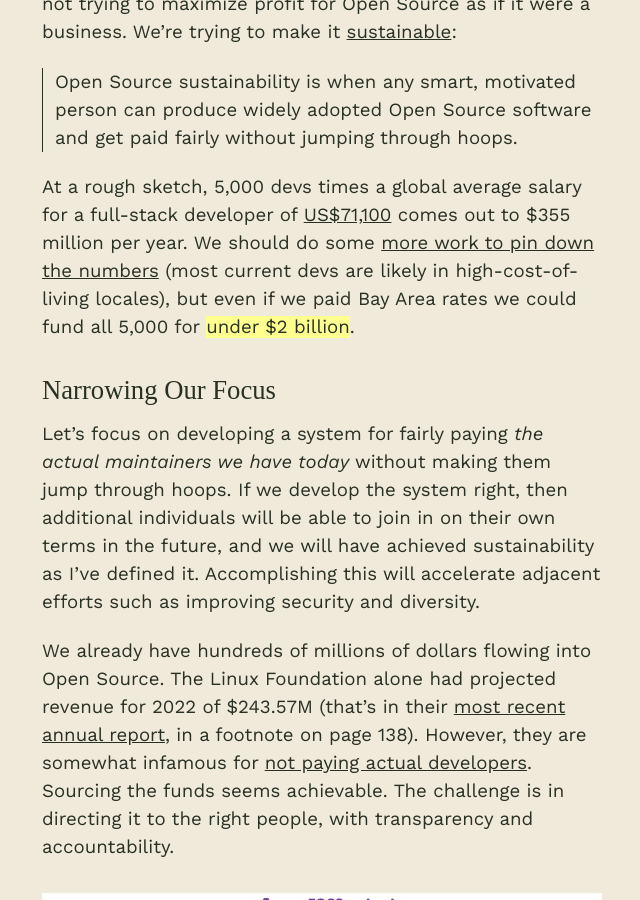
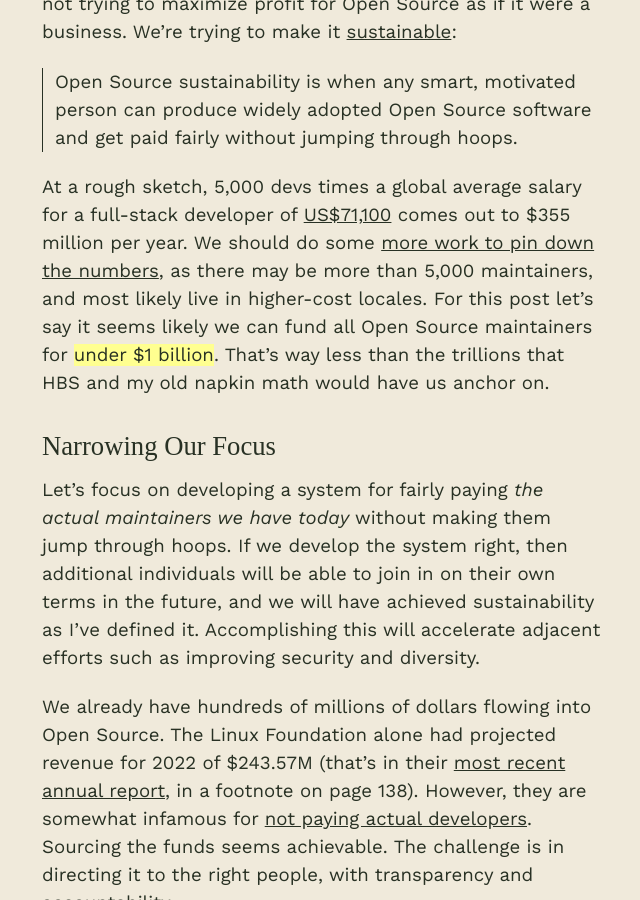
Before and after one commit to chadwhitacre/openpath, a Jekyll site: the page built from _posts/2024-02-05-funding-the-five-thousand.md, in a window 1280 px wide and 900 px high, scrolled down 1736 px. Shown: the whole window, without its empty margins (318-958 px from the left). Built offline with Jekyll 4.4.1, drawn with Linux system fonts in a browser that asks for light colours; some web fonts are replaced; comment, search, counter and statistics services are not loaded; some of the changed text lies outside the part shown.

Commit message:
Tighten up to $1 billion

```diff
--- a/_posts/2024-02-05-funding-the-five-thousand.md
+++ b/_posts/2024-02-05-funding-the-five-thousand.md
@@ -1,6 +1,6 @@
 ---
 title: Funding the Five Thousand
-excerpt: We can solve the OSS sustainability crisis for less than $2 billion, priced to cost.
+excerpt: We can solve the OSS sustainability crisis for less than $1 billion, priced to cost.
 ---
 
 A number of years ago, I did some napkin math on [the value created by Open
@@ -49,9 +49,11 @@
 developer of
 [US$71,100](https://www.statista.com/statistics/793602/worldwide-developer-survey-average-salaries/)
 comes out to $355 million per year. We should do some [more work to pin down
-the numbers](https://github.com/chadwhitacre/openpath/issues/20) (most current
-devs are likely in high-cost-of-living locales), but even if we paid Bay Area
-rates we could fund all 5,000 for **under $2 billion**.
+the numbers](https://github.com/chadwhitacre/openpath/issues/20), as there may
+be more than 5,000 maintainers, and most likely live in higher-cost locales.
+For this post let's say it seems likely we can fund all Open Source maintainers
+for **under $1 billion**. That's way less than the trillions that HBS and my
+old napkin math would have us anchor on.
 
 ## Narrowing Our Focus
 
```
